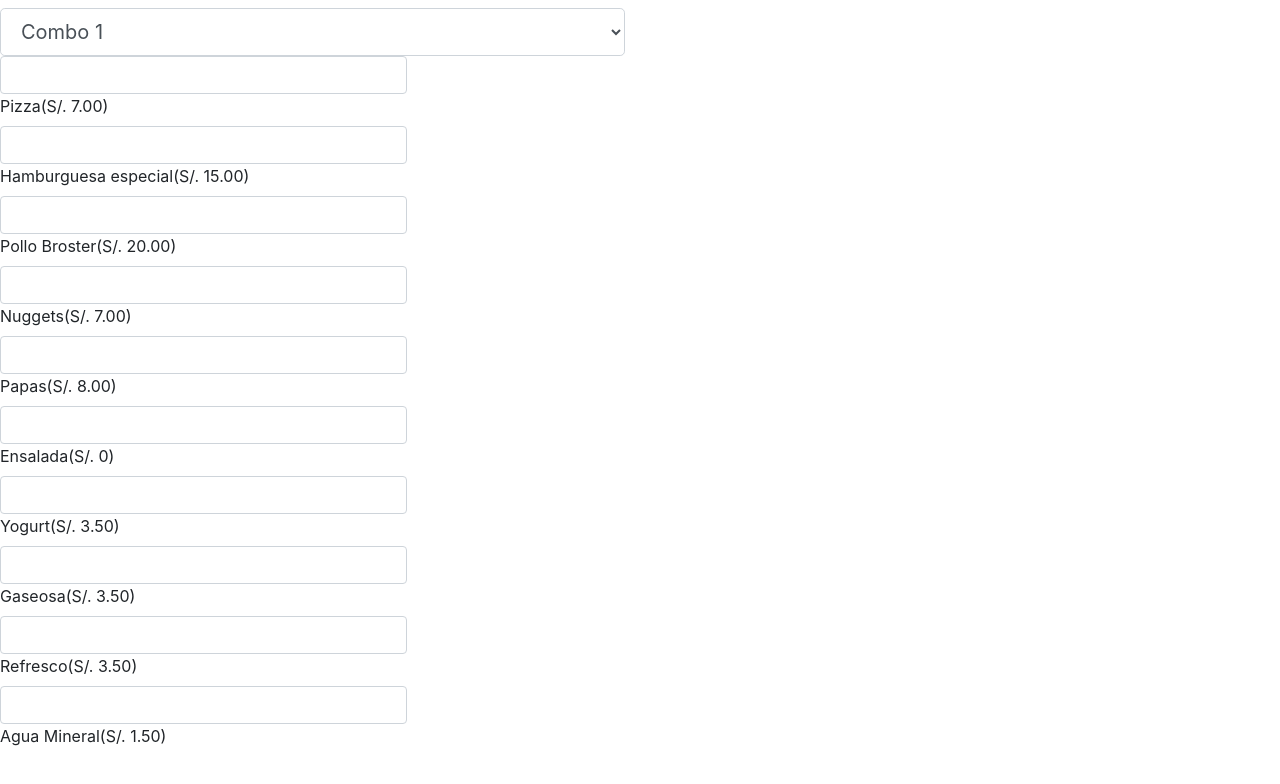
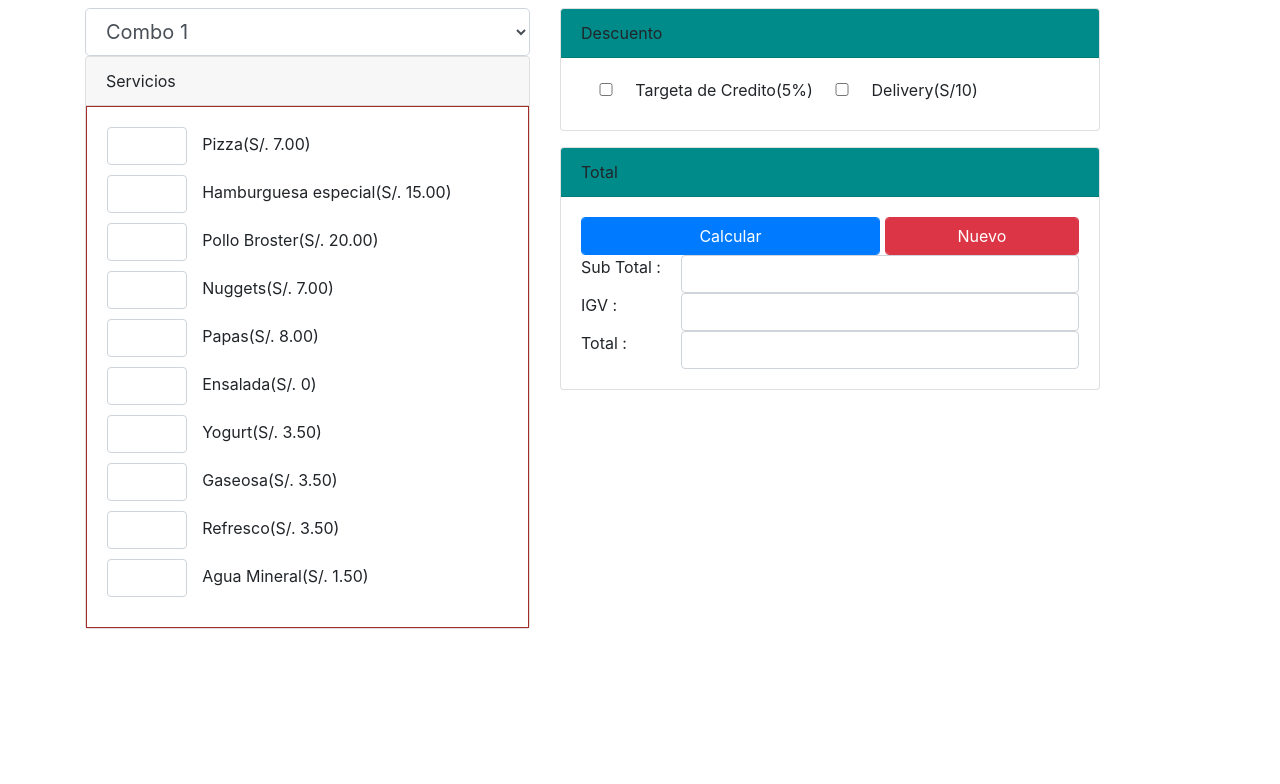
Before and after one commit to JoseTaquiriVicerrel/Burguer, a plain HTML site: page index.html in a window 1280 px wide. Drawn offline with nearby package versions, Linux system fonts and the light colour scheme.

Commit message:
diseño de total

```diff
--- /dev/null
+++ b/css/estilos.css
@@ -0,0 +1,44 @@
+.item-menu {
+  margin-top: 20px;
+  display: flex;
+  border: 1px solid red;
+  justify-content: space-between;
+  flex-wrap: wrap;
+}
+.list-productos {
+  border: 1px solid brown;
+  display: flex;
+  flex-wrap: wrap;
+}
+.list-productos input {
+  width: 20%;
+  margin-bottom: 10px;
+}
+.list-productos label {
+  width: 70%;
+  margin-left: 15px;
+  line-height: 35px;
+}
+.descuento input {
+  width: 10%;
+}
+
+.descuento {
+}
+.calcular {
+  width: 60%;
+}
+.nuevo {
+  width: 39%;
+}
+.recibo {
+  display: flex;
+  flex-wrap: wrap;
+  justify-content: space-between;
+}
+.recibo input {
+  width: 80%;
+}
+.recibo label {
+  width: 18%;
+}
--- a/index.html
+++ b/index.html
@@ -9,17 +9,14 @@
       integrity="sha384-Vkoo8x4CGsO3+Hhxv8T/Q5PaXtkKtu6ug5TOeNV6gBiFeWPGFN9MuhOf23Q9Ifjh"
       crossorigin="anonymous"
     />
+    <link rel="stylesheet" href="css/estilos.css" />
     <title>Document</title>
-    <style>
-      input {
-        width: 104px;
-      }
-    </style>
   </head>
   <body>
     <h1></h1>
+    <div class="container">
       <div class="row">
-      <div class="col-sm-6">
+        <div class="col-sm-5">
           <select name="" id="ListaCombos" class="form-control form-control-lg">
             <option id="combo1" value="0">Combo 1</option>
             <option value="1">Combo 2</option>
@@ -32,34 +29,132 @@
             <option value="8">Combo 9</option>
             <option value="9">Combo 10</option>
           </select>
+
+          <div class="card">
+            <div class="card-header">
+              <div class="card-header-title">Servicios</div>
+            </div>
+            <div class="card-body list-productos">
+              <input
+                class="form-control"
+                type="number"
+                min="0"
+                name=""
+                id="cbo0"
+              />
+              <label for="">Pizza(S/. 7.00)</label>
+              <input
+                class="form-control"
+                type="number"
+                min="0"
+                name=""
+                id="cbo1"
+              />
+              <label for="">Hamburguesa especial(S/. 15.00)</label>
+              <input
+                class="form-control"
+                type="number"
+                min="0"
+                name=""
+                id="cbo2"
+              />
+              <label for="">Pollo Broster(S/. 20.00)</label>
+              <input
+                class="form-control"
+                type="number"
+                min="0"
+                name=""
+                id="cbo3"
+              />
+              <label for="">Nuggets(S/. 7.00)</label>
+              <input
+                class="form-control"
+                type="number"
+                min="0"
+                name=""
+                id="cbo4"
+              />
+              <label for="">Papas(S/. 8.00)</label>
+              <input
+                class="form-control"
+                type="number"
+                min="0"
+                name=""
+                id="cbo5"
+              />
+              <label for="">Ensalada(S/. 0)</label>
+              <input
+                class="form-control"
+                type="number"
+                min="0"
+                name=""
+                id="cbo6"
+              />
+              <label for="">Yogurt(S/. 3.50)</label>
+              <input
+                class="form-control"
+                type="number"
+                min="0"
+                name=""
+                id="cbo7"
+              />
+              <label for="">Gaseosa(S/. 3.50)</label>
+              <input
+                class="form-control"
+                type="number"
+                min="0"
+                name=""
+                id="cbo8"
+              />
+              <label for="">Refresco(S/. 3.50)</label>
+              <input
+                class="form-control"
+                type="number"
+                min="0"
+                name=""
+                id="cbo9"
+              />
+              <label for="">Agua Mineral(S/. 1.50)</label>
             </div>
           </div>
-    <div class="row">
-      <div class="col-sm-4">
-        <div class="item-menu">
-          <input class="form-control" type="number" name="" id="cbo0" />
-          <label for="">Pizza(S/. 7.00)</label>
+        </div>
+        <div class="col-sm-6">
+          <div class="form-group">
+            <div class="card">
+              <div class="card-header" style="background-color: darkcyan">
+                Descuento
+              </div>
+              <div class="card-body descuento">
+                <input type="checkbox"  name="" id="" />
+                <label for="targeta">Targeta de Credito(5%)</label>
+                <input type="checkbox" name="" id="" />
+                <label for="delivery">Delivery(S/10)</label>
+              </div>
+            </div>
+          </div>
+          <div class="form-group">
+              <div class="card">
+                <div class="card-header" style="background-color: darkcyan">
+                  Total
+                </div>
+                <div class="card-body recibo">
+                  <button type="submit" class="btn btn-primary form-control calcular">Calcular</button>
+                  <a href="" class="btn btn-danger form-control nuevo">Nuevo</a>
+                <label for="Subtotal">Sub Total :</label>
+                <input type="text" class="form-control" class="subtotal">
+                <label for="igv">IGV :</label>
+                <input type="text" class="form-control" class="IGV">
+                <label for="total">Total :</label>
+                  <input type="text" class="form-control" class="total">
                 </div>
 
-        <input class="form-control" type="number" name="" id="cbo1" />
-        <label for="">Hamburguesa especial(S/. 15.00)</label>
-        <input class="form-control" type="number" name="" id="cbo2" />
-        <label for="">Pollo Broster(S/. 20.00)</label>
-        <input class="form-control" type="number" name="" id="cbo3" />
-        <label for="">Nuggets(S/. 7.00)</label>
-        <input class="form-control" type="number" name="" id="cbo4" />
-        <label for="">Papas(S/. 8.00)</label>
-        <input class="form-control" type="number" name="" id="cbo5" />
-        <label for="">Ensalada(S/. 0)</label>
-        <input class="form-control" type="number" name="" id="cbo6" />
-        <label for="">Yogurt(S/. 3.50)</label>
-        <input class="form-control" type="number" name="" id="cbo7" />
-        <label for="">Gaseosa(S/. 3.50)</label>
-        <input class="form-control" type="number" name="" id="cbo8" />
-        <label for="">Refresco(S/. 3.50)</label>
-        <input class="form-control" type="number" name="" id="cbo9" />
-        <label for="">Agua Mineral(S/. 1.50)</label>
+
+
               </div>
+            </div>
+
+      </div>
+      <div class="row"></div>
     </div>
     <script src="script.js"></script>
   </body>
--- a/script.js
+++ b/script.js
@@ -1,36 +1,3 @@
-var check = document.getElementById("ListaCombos");
-check.addEventListener("change", (event) => {
-  var indice = check.value;
-  switch (indice) {
-    case "0":
-      var array = [0, 5, 8];
-      ActiarCombo(array);
-      console.log("opcion1");
-      break;
-    case "1":
-      var array = [3, 5, 7];
-      ActiarCombo(array);
-      console.log("opcion2");
-      break;
-    case 2:
-      ActiarCombo([1, 3, 8]);
-      break;
-    case 3:
-      ActiarCombo([3, 5, 7]);
-      break;
-    case 4:
-      ActiarCombo([3, 5, 7]);
-      break;
-    case 5:
-      ActiarCombo([3, 5, 7]);
-      break;
-    case 6:
-      ActiarCombo([3, 5, 7]);
-      break;
-  }
-  //desabilitar();
-});
-
 const item1 = document.getElementById("cbo1");
 const item2 = document.getElementById("cbo2");
 const item3 = document.getElementById("cbo3");
@@ -78,3 +45,34 @@ function desabilitar(aux) {
   item9.disabled = aux;
   item0.disabled = aux;
 }
+var check = document.getElementById("ListaCombos");
+check.addEventListener("change", (event) => {
+  var indice = check.value;
+  var array;
+  switch (indice) {
+    case "0":
+      var array = [0, 5, 8];
+      break;
+    case "1":
+      var array = [3, 5, 7];
+      console.log(item1);
+      break;
+    case 2:
+      var array = [1, 3, 8];
+      break;
+    case 3:
+      var array = [1, 3, 8];
+      break;
+    case 4:
+      var array = [1, 3, 8];
+      break;
+    case 5:
+      var array = [1, 3, 8];
+      break;
+    case 6:
+      var array = [1, 3, 8];
+      break;
+  }
+  ActiarCombo(array);
+  //desabilitar();
+});
```
Lines whose indentation alone changed are shown as unchanged.
